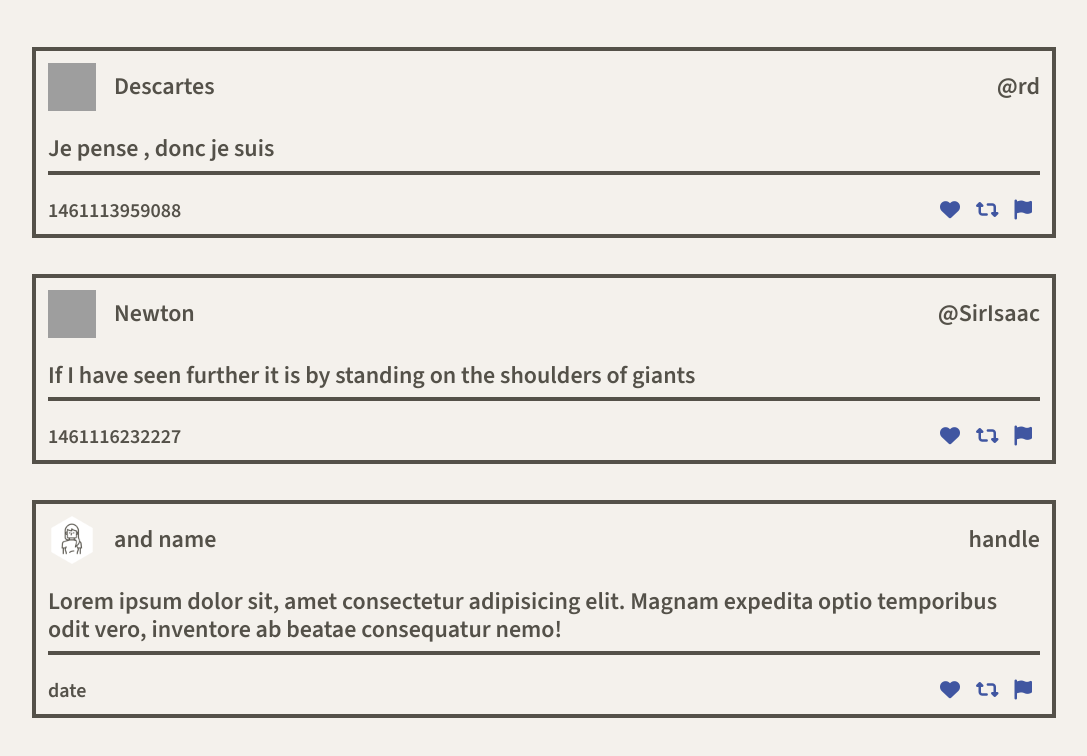
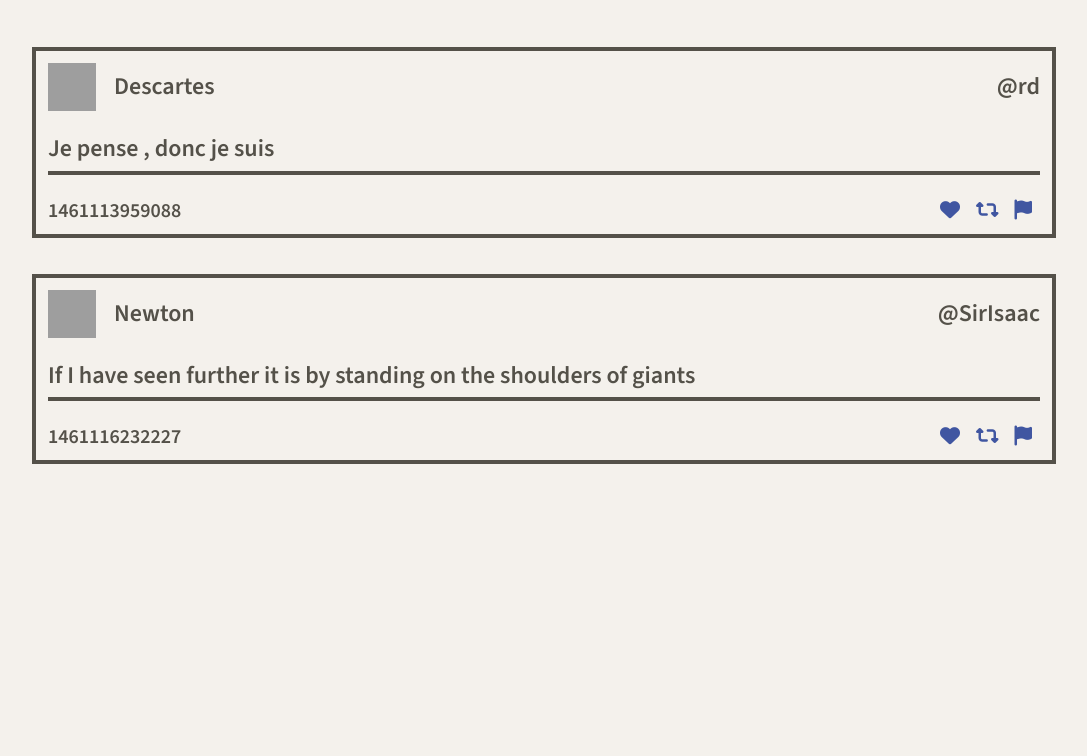
Before and after one commit to creynolds8/tweeter, a website: page public/index.html in a window 1280 px wide. Shown: the part 771-1527 px from the top of the page, without its empty margins (96-1183 px from the left). After the commit the page ends 1321 px from the top, so only its background shows below. Drawn offline with nearby package versions, Linux system fonts and the light colour scheme; grey boxes are pictures that could not be loaded.

Commit message:
remove test tweet elemts - now rendering dynamically

```diff
--- a/public/index.html
+++ b/public/index.html
@@ -38,7 +38,7 @@
     <script src="https://ajax.googleapis.com/ajax/libs/jquery/3.4.1/jquery.min.js"></script>
 
     <!-- App JS -->
-    <script type="text/javascript" src="/scripts/client.js"></script>
+    <script src="/scripts/client.js"></script>
 
     <!-- jQuery -->
     <script
@@ -49,10 +49,7 @@
     ></script>
 
     <!-- Char Counter -->
-    <script
-      type="text/javascript"
-      src="/scripts/composer-char-counter.js"
-    ></script>
+    <script src="/scripts/composer-char-counter.js"></script>
   </head>
 
   <body>
@@ -91,31 +88,6 @@
         </form>
       </section>
       <section id="tweets-container">
-        <article class="tweet">
-          <header>
-            <span><img src="images/profile-hex.png"/> and name</span>
-            handle
-          </header>
-            <p>
-              Lorem ipsum dolor sit, amet consectetur adipisicing elit. Magnam
-              expedita optio temporibus odit vero, inventore ab beatae
-              consequatur nemo!
-            </p>
-          <footer>
-            date
-            <div class="icons">
-              <div>
-                <i class="fa-solid fa-heart"></i>
-              </div>
-              <div>
-                <i class="fa-solid fa-retweet"></i>
-              </div>
-              <div>
-                <i class="fa-solid fa-flag"></i>
-              </div>
-            </div>
-          </footer>
-        </article>
       </section>
     </main>
   </body>
```
